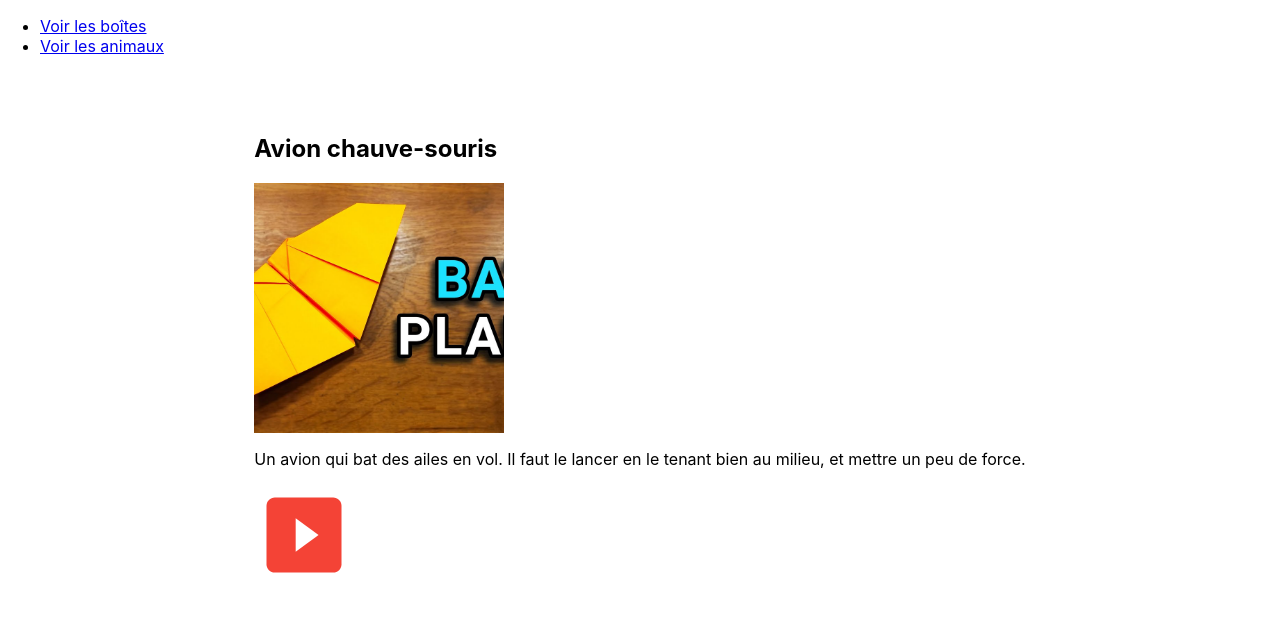
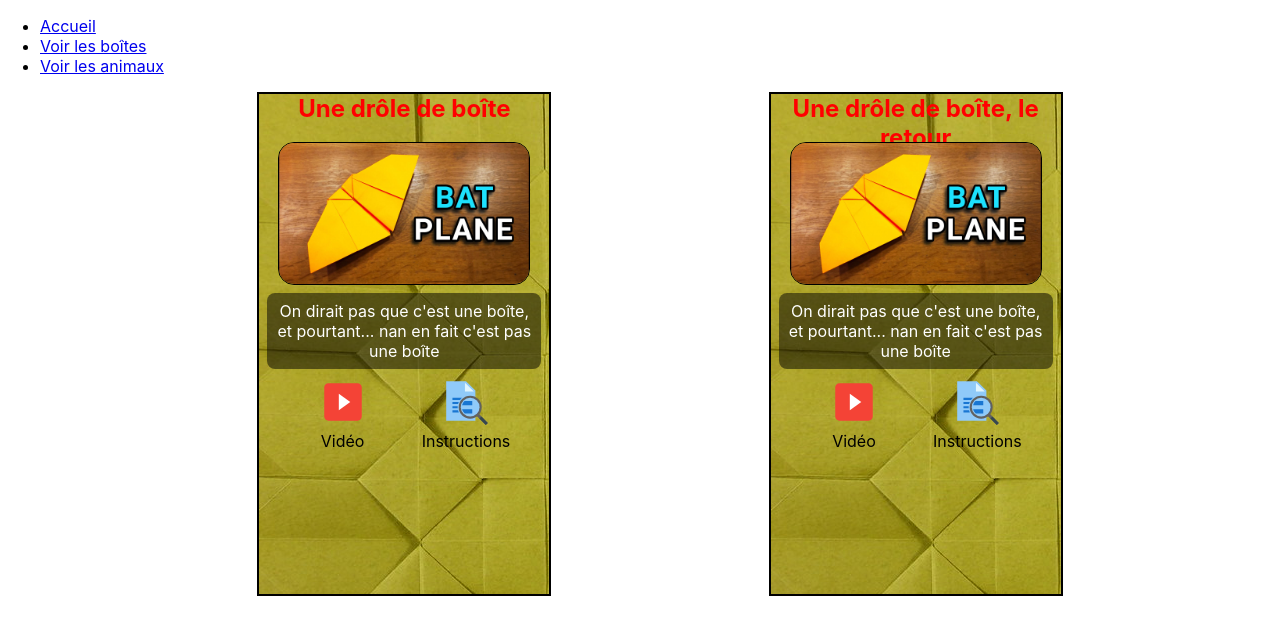
Before and after one commit to P-why1988/origami-front, a React app: page /boxes in a window 1280 px wide. Built offline with nearby package versions, Linux system fonts and the light colour scheme.

Commit message:
Cards creation going on

```diff
--- a/package.json
+++ b/package.json
@@ -6,6 +6,7 @@
     "@testing-library/jest-dom": "^5.17.0",
     "@testing-library/react": "^13.4.0",
     "@testing-library/user-event": "^13.5.0",
+    "nanoid": "^4.0.2",
     "react": "^18.2.0",
     "react-dom": "^18.2.0",
     "react-router-dom": "^6.15.0",
@@ -14,7 +15,7 @@
     "web-vitals": "^2.1.4"
   },
   "scripts": {
-    "start": "react-scripts start",
+    "start": "set PORT=3005 && react-scripts start",
     "build": "react-scripts build",
     "test": "react-scripts test",
     "eject": "react-scripts eject"
@@ -36,5 +37,8 @@
       "last 1 firefox version",
       "last 1 safari version"
     ]
+  },
+  "devDependencies": {
+    "@babel/plugin-proposal-private-property-in-object": "^7.21.11"
   }
 }
--- a/public/robots.txt
+++ /dev/null
@@ -1,3 +0,0 @@
-# https://www.robotstxt.org/robotstxt.html
-User-agent: *
-Disallow:
--- a/src/Components/App.js
+++ b/src/Components/App.js
@@ -2,12 +2,14 @@ import '../Styles/App.css';
 import { BrowserRouter, Link, Navigate, Route, Routes } from 'react-router-dom';
 import Home from '../Pages/Home';
 import OrigamiPage from '../Pages/OrigamiPage';
+import { TYPE } from '../Data/origamiList';
 
 function App() {
   return (
     <>
         <BrowserRouter>
             <ul>
+                <li><Link to='/home'>Accueil</Link></li>
                 <li><Link to='/boxes'>Voir les boîtes</Link></li>
                 <li><Link to='/animals'>Voir les animaux</Link></li>
             </ul>
@@ -15,8 +17,22 @@ function App() {
             <Routes>
                 <Route exact path='*' element={ <Navigate to='/home' /> } />
                 <Route exact path='/home' element={ <Home /> } />
-                <Route exact path='/boxes' element={ <OrigamiPage /> } />
-                <Route exact path='/animals' element={ <OrigamiPage /> } />
+                <Route
+                    exact path='/boxes'
+                    element={
+                        <OrigamiPage
+                            type={ TYPE.box }
+                        />
+                    }
+                />
+                <Route
+                    exact path='/animals'
+                    element={
+                        <OrigamiPage
+                            type={ TYPE.animal }
+                        />
+                    }
+                />
             </Routes>
         </BrowserRouter>
 
--- a/src/Components/ButtonBar.js
+++ b/src/Components/ButtonBar.js
@@ -1,18 +1,19 @@
+import { nanoid } from 'nanoid';
+import { buttonList } from '../Data/buttonList';
 import '../Styles/ButtonBar.css';
-import youtubeBtn from '../Assets/Icons/youtube-btn.svg';
-import { origamiList } from '../Data/origamiList';
+import MyButton from './MyButton';
 
-function ButtonBar() {
+function ButtonBar({ origami }) {
     return (
-    <>
-        <img
-            className='ori-btn-bar-item'
-            src={ youtubeBtn }
-            alt='Bouton Youtube'
-            title='Bouton Youtube'
-            onClick={ origamiList[0].video }
-        />
-    </>
+    <div className='ori-btn-bar'>
+        { buttonList.map(btn =>
+            <MyButton
+                key={ nanoid() }
+                origami={ origami }
+                btn={ btn }
+            />
+        )}
+    </div>
     );
 };
 
--- /dev/null
+++ b/src/Components/MyButton.js
@@ -0,0 +1,30 @@
+import { BUTTON_TYPE } from '../Data/buttonList';
+import '../Styles/MyButton.css'
+
+function MyButton({ origami, btn }) {
+    function btnType() {
+        switch(btn.buttonType) {
+            case BUTTON_TYPE.youtube:
+                return origami.video;
+            case BUTTON_TYPE.instructions:
+                return origami.video;
+            default:
+                return 'error';
+        };
+    };
+
+    return (
+    <div className='ori-btn-container'>
+        <a href={ btnType() }>
+                <img
+                    src={ btn.src }
+                    alt={ btn.alt }
+                    title={ btn.alt }
+                />
+        </a>
+        <label>{ btn.label }</label>
+    </div>
+    );
+};
+
+export default MyButton;
--- a/src/Components/OrigamiCard.js
+++ b/src/Components/OrigamiCard.js
@@ -1,21 +1,23 @@
-import { origamiList } from '../Data/origamiList';
 import ButtonBar from './ButtonBar';
 
 import '../Styles/OrigamiCard.css';
 
-function OrigamiCard() {
+function OrigamiCard({ origami }) {
+
     return (
     <>
         <li className='ori-card'>
-            <h2>{ origamiList[0].name }</h2>
+            <h2>{ origami.name }</h2>
             <img
                 className='ori-card-cover'
-                src={ origamiList[0].coverImg }
-                alt={ origamiList[0].imgAlt }
-                title={ origamiList[0].imgAlt }
+                src={ origami.coverImg }
+                alt={ origami.imgAlt }
+                title={ origami.imgAlt }
             />
-            <p>{ origamiList[0].description }</p>
-            <ButtonBar />
+            <p>{ origami.description }</p>
+            <ButtonBar
+                origami={ origami }
+            />
         </li>
     </>
     );
--- /dev/null
+++ b/src/Data/buttonList.js
@@ -0,0 +1,22 @@
+import youtubeBtn from '../Assets/Icons/youtube-btn.svg';
+import instructionsBtn from '../Assets/Icons/instructions-btn.svg'
+
+export const BUTTON_TYPE = {
+    youtube: 'Youtube',
+    instructions: 'Instructions'
+};
+
+export const buttonList = [
+    {
+        buttonType: BUTTON_TYPE.youtube,
+        src: youtubeBtn,
+        alt: 'Bouton Youtube',
+        label: 'Vidéo'
+    },
+    {
+        buttonType: BUTTON_TYPE.instructions,
+        src: instructionsBtn,
+        alt: 'Bouton Instructions',
+        label: 'Instructions'
+    }
+]
--- a/src/Data/origamiList.js
+++ b/src/Data/origamiList.js
@@ -1,20 +1,40 @@
 import batPlane from '../Assets/CoverImages/bat-plane.jpg';
+
+export const TYPE = {animal: 'animal', box: 'box'};
 
 export const origamiList = [
     {
+        type: TYPE.animal,
         coverImg: batPlane,
         imgAlt: 'Avion de papier en origami',
         name: 'Avion chauve-souris',
+        description: `Un avion qui bat des ailes en vol.\n` +
+            `Il faut le lancer en le tenant bien au milieu, et mettre un peu de force.`,
+        video: 'https://www.youtube.com/watch?v=1xakZTXOweU'
+    },
+    {
+        type: TYPE.animal,
+        coverImg: batPlane,
+        imgAlt: 'Avion 2',
+        name: 'Avion 2',
         description: 'Un avion qui bat des ailes en vol. ' +
             'Il faut le lancer en le tenant bien au milieu, et mettre un peu de force.',
         video: 'https://www.youtube.com/watch?v=1xakZTXOweU'
     },
     {
+        type: TYPE.box,
         coverImg: batPlane,
-        imgAlt: 'Avion de papier en origami',
-        name: 'Avion chauve-souris',
-        description: 'Un avion qui bat des ailes en vol. ' +
-            'Il faut le lancer en le tenant bien au milieu, et mettre un peu de force.',
+        imgAlt: 'Fausse boîte',
+        name: 'Une drôle de boîte',
+        description: `On dirait pas que c'est une boîte, et pourtant... nan en fait c'est pas une boîte`,
+        video: 'https://www.youtube.com/watch?v=1xakZTXOweU'
+    },
+    {
+        type: TYPE.box,
+        coverImg: batPlane,
+        imgAlt: 'Fausse boîte 2',
+        name: 'Une drôle de boîte, le retour',
+        description: `On dirait pas que c'est une boîte, et pourtant... nan en fait c'est pas une boîte`,
         video: 'https://www.youtube.com/watch?v=1xakZTXOweU'
     }
 ];
--- a/src/Pages/OrigamiPage.js
+++ b/src/Pages/OrigamiPage.js
@@ -1,11 +1,20 @@
+import { nanoid } from 'nanoid';
 import OrigamiCard from '../Components/OrigamiCard';
+import { origamiList } from '../Data/origamiList';
 import '../Styles/OrigamiPage.css';
 
-function OrigamiPage() {
+function OrigamiPage({ type }) {
+    const origamis = origamiList.filter(origami => origami.type === type && origami);
+
     return (
         <>
             <ul className='ori-list'>
-                <OrigamiCard />
+                    { origamis.map((element) =>
+                        <OrigamiCard
+                            key={ nanoid() }
+                            origami={ element }
+                        />
+                    )}
             </ul>
         </>
     );
--- a/src/Styles/ButtonBar.css
+++ b/src/Styles/ButtonBar.css
@@ -1,3 +1,6 @@
-.ori-btn-bar-item {
-    width: 100px;
+.ori-btn-bar {
+    width: 100%;
+    display: flex;
+    flex-direction: row;
+    justify-content: space-evenly;
 }
--- /dev/null
+++ b/src/Styles/MyButton.css
@@ -0,0 +1,12 @@
+.ori-btn-container {
+    width: 80px;
+    display: flex;
+    flex-direction: column;
+    align-items: center;
+}
+
+.ori-btn-container img {
+    width: 50px;
+    margin: 0;
+    padding: 0;
+}
--- a/src/Styles/OrigamiCard.css
+++ b/src/Styles/OrigamiCard.css
@@ -1,14 +1,40 @@
-.ori-card-cover {
-	height: 250px;
-	width: 250px;
-	/* border-radius: 20px; */
-	object-fit: cover;
+.ori-card {
+    width: 290px;
+    height: 500px;
+    border: solid black 2px;
+    background-image: url(../Assets/card-background.jpg);
+    overflow-y: auto;
+	display: flex;
+	align-items: flex-start;
+	/* justify-content: center; */
+    align-items: center;
+	flex-direction: column;
 }
 
-.ori-card {
-    margin: 10px;
-	display: flex;
-	align-items: flex-start;
-	justify-content: center;
-	flex-direction: column;
+.ori-card h2 {
+    width: 100%;
+    height: 3rem;
+    color: red;
+    text-align: center;
+    align-self: auto;
+    padding: 0;
+    margin: 0;
+
 }
+
+.ori-card-cover {
+	max-height: 250px;
+	max-width: 250px;
+	border-radius: 1rem;
+    border: solid black 1px;
+	/* object-fit: cover; */
+}
+
+.ori-card p {
+    text-align: center;
+    margin: 0.5rem;
+    padding: 0.5rem;
+    border-radius: 0.5rem;
+    color: white;
+    background-color: rgba(0, 0, 0, 0.5);
+}
--- a/src/Styles/OrigamiPage.css
+++ b/src/Styles/OrigamiPage.css
@@ -5,9 +5,10 @@
 }
 
 .ori-list {
-	list-style-type: none;
-	padding: 32px;
+	/* list-style-type: none;
+	padding: 32px; */
 	display: flex;
+    flex-direction: row;
 	flex-wrap: wrap;
-	justify-content: center;
+	justify-content: space-evenly;
 }
```
Also changed, not shown: public/manifest.json, src/Assets/Icons/instructions-btn.svg (added), src/Assets/card-background.jpg (added), 2 other files.
